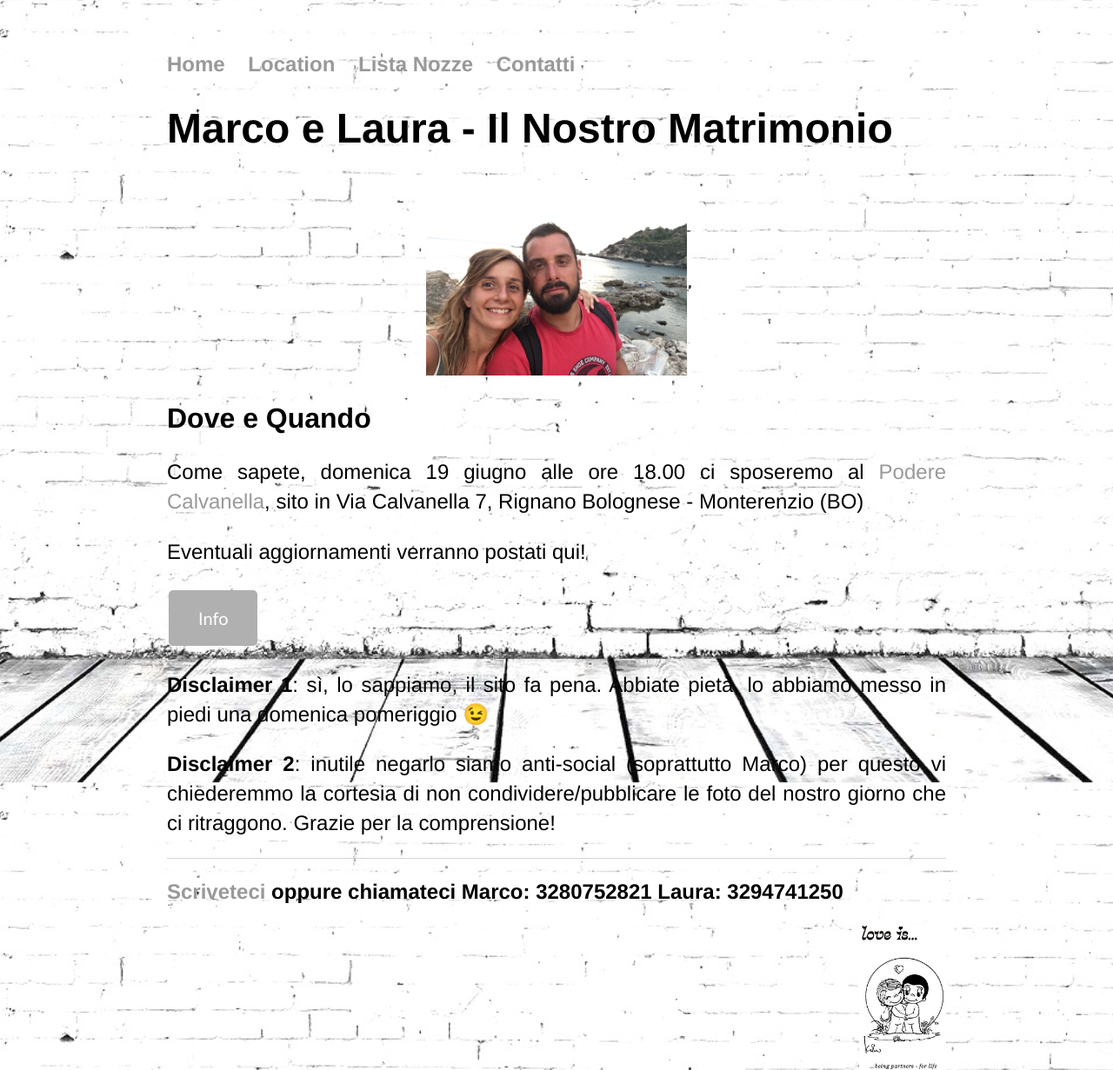
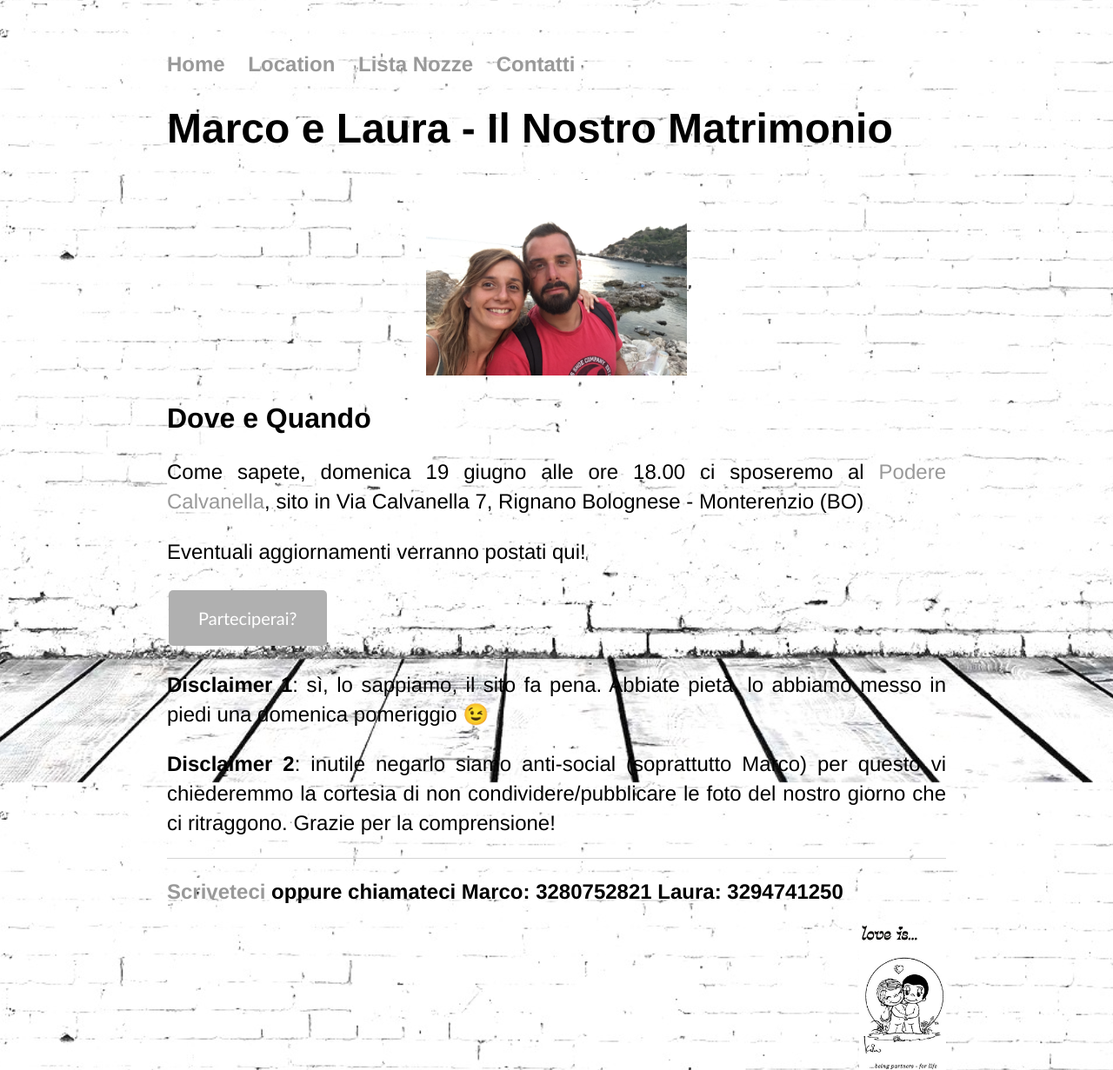
Before and after one commit to marcoelaura/marcoelaura.github.io, a Jekyll site: the page built from index.html, in a window 1280 px wide. Shown: the whole page at 87% size. Built offline with Jekyll 4.4.1, drawn with Linux system fonts in a browser that asks for light colours.

Commit message:
Update index.html

```diff
--- a/index.html
+++ b/index.html
@@ -31,7 +31,7 @@ title: Marco e Laura
     </style>
   </head>
 
-    <a href="/Location" class="button">Info</a>
+    <a href="/Contatti" class="button">Parteciperai?</a>
 
 
 
```
